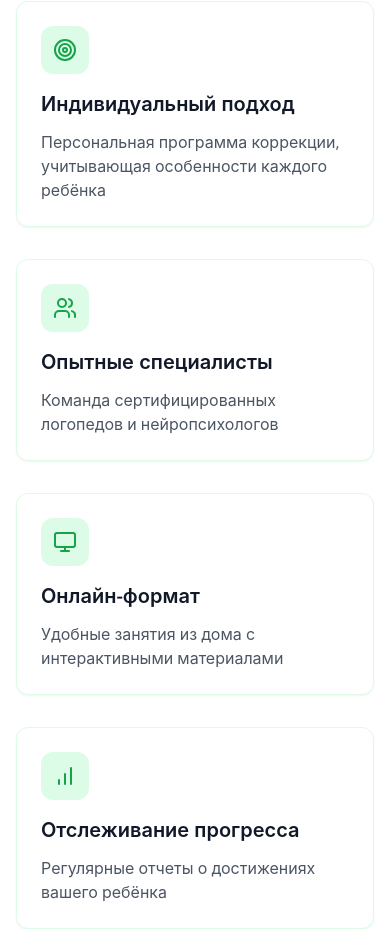
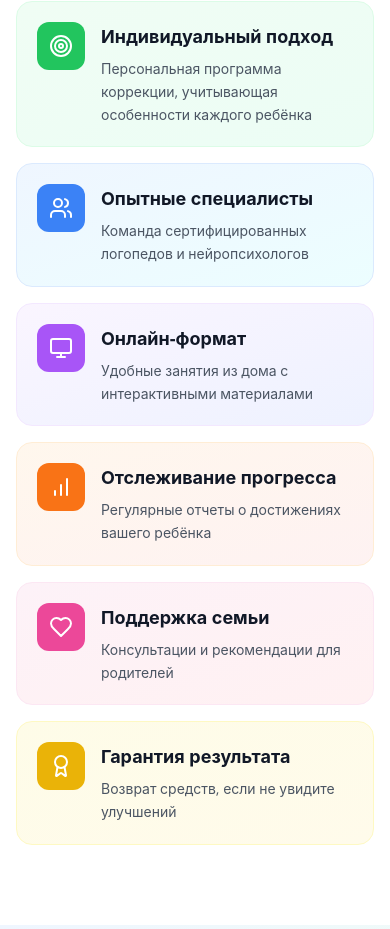
Before and after one commit to logoterria-oss/lineaschool-initiative, a React (Vite) app: page / in a window 390 px wide. Shown: the part 5014-5943 px from the top of the page. Built offline with nearby package versions, Linux system fonts and the light colour scheme.

Commit message:
Адаптация мобильной разметки

```diff
--- a/src/components/FeaturesSection.tsx
+++ b/src/components/FeaturesSection.tsx
@@ -12,7 +12,8 @@ export default function FeaturesSection() {
           </p>
         </div>
 
-        <div className="grid md:grid-cols-2 lg:grid-cols-3 gap-8">
+        {/* Desktop Grid */}
+        <div className="hidden md:grid md:grid-cols-2 lg:grid-cols-3 gap-8">
           <Card className="border-green-100 hover:shadow-lg transition-all duration-300 p-6">
             <div className="w-12 h-12 bg-green-100 rounded-lg flex items-center justify-center mb-4">
               <Icon name="Target" size={24} className="text-green-600" />
@@ -61,6 +62,81 @@ export default function FeaturesSection() {
             <p className="text-gray-600">Возврат средств, если не увидите улучшений</p>
           </Card>
         </div>
+
+        {/* Mobile List */}
+        <div className="md:hidden space-y-4">
+          <div className="bg-gradient-to-br from-green-50 to-emerald-50 rounded-2xl p-5 border border-green-100">
+            <div className="flex items-start space-x-4">
+              <div className="w-12 h-12 bg-green-500 rounded-xl flex items-center justify-center flex-shrink-0">
+                <Icon name="Target" size={24} className="text-white" />
+              </div>
+              <div className="flex-1">
+                <h3 className="text-lg font-bold text-gray-900 mb-2">Индивидуальный подход</h3>
+                <p className="text-gray-600 text-sm leading-relaxed">Персональная программа коррекции, учитывающая особенности каждого ребёнка</p>
+              </div>
+            </div>
+          </div>
+
+          <div className="bg-gradient-to-br from-blue-50 to-cyan-50 rounded-2xl p-5 border border-blue-100">
+            <div className="flex items-start space-x-4">
+              <div className="w-12 h-12 bg-blue-500 rounded-xl flex items-center justify-center flex-shrink-0">
+                <Icon name="Users" size={24} className="text-white" />
+              </div>
+              <div className="flex-1">
+                <h3 className="text-lg font-bold text-gray-900 mb-2">Опытные специалисты</h3>
+                <p className="text-gray-600 text-sm leading-relaxed">Команда сертифицированных логопедов и нейропсихологов</p>
+              </div>
+            </div>
+          </div>
+
+          <div className="bg-gradient-to-br from-purple-50 to-indigo-50 rounded-2xl p-5 border border-purple-100">
+            <div className="flex items-start space-x-4">
+              <div className="w-12 h-12 bg-purple-500 rounded-xl flex items-center justify-center flex-shrink-0">
+                <Icon name="Monitor" size={24} className="text-white" />
+              </div>
+              <div className="flex-1">
+                <h3 className="text-lg font-bold text-gray-900 mb-2">Онлайн-формат</h3>
+                <p className="text-gray-600 text-sm leading-relaxed">Удобные занятия из дома с интерактивными материалами</p>
+              </div>
+            </div>
+          </div>
+
+          <div className="bg-gradient-to-br from-orange-50 to-red-50 rounded-2xl p-5 border border-orange-100">
+            <div className="flex items-start space-x-4">
+              <div className="w-12 h-12 bg-orange-500 rounded-xl flex items-center justify-center flex-shrink-0">
+                <Icon name="BarChart" size={24} className="text-white" />
+              </div>
+              <div className="flex-1">
+                <h3 className="text-lg font-bold text-gray-900 mb-2">Отслеживание прогресса</h3>
+                <p className="text-gray-600 text-sm leading-relaxed">Регулярные отчеты о достижениях вашего ребёнка</p>
+              </div>
+            </div>
+          </div>
+
+          <div className="bg-gradient-to-br from-pink-50 to-rose-50 rounded-2xl p-5 border border-pink-100">
+            <div className="flex items-start space-x-4">
+              <div className="w-12 h-12 bg-pink-500 rounded-xl flex items-center justify-center flex-shrink-0">
+                <Icon name="Heart" size={24} className="text-white" />
+              </div>
+              <div className="flex-1">
+                <h3 className="text-lg font-bold text-gray-900 mb-2">Поддержка семьи</h3>
+                <p className="text-gray-600 text-sm leading-relaxed">Консультации и рекомендации для родителей</p>
+              </div>
+            </div>
+          </div>
+
+          <div className="bg-gradient-to-br from-yellow-50 to-amber-50 rounded-2xl p-5 border border-yellow-100">
+            <div className="flex items-start space-x-4">
+              <div className="w-12 h-12 bg-yellow-500 rounded-xl flex items-center justify-center flex-shrink-0">
+                <Icon name="Award" size={24} className="text-white" />
+              </div>
+              <div className="flex-1">
+                <h3 className="text-lg font-bold text-gray-900 mb-2">Гарантия результата</h3>
+                <p className="text-gray-600 text-sm leading-relaxed">Возврат средств, если не увидите улучшений</p>
+              </div>
+            </div>
+          </div>
+        </div>
       </div>
     </section>
   );
```
